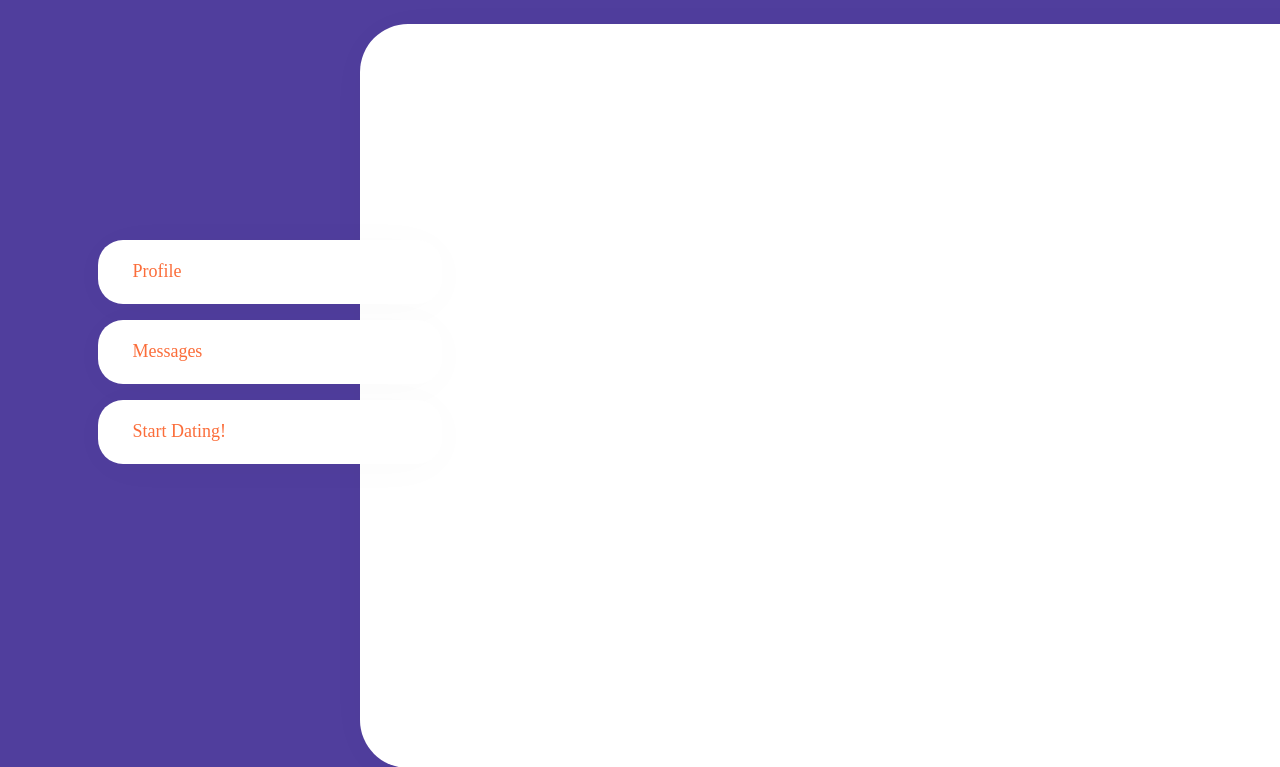
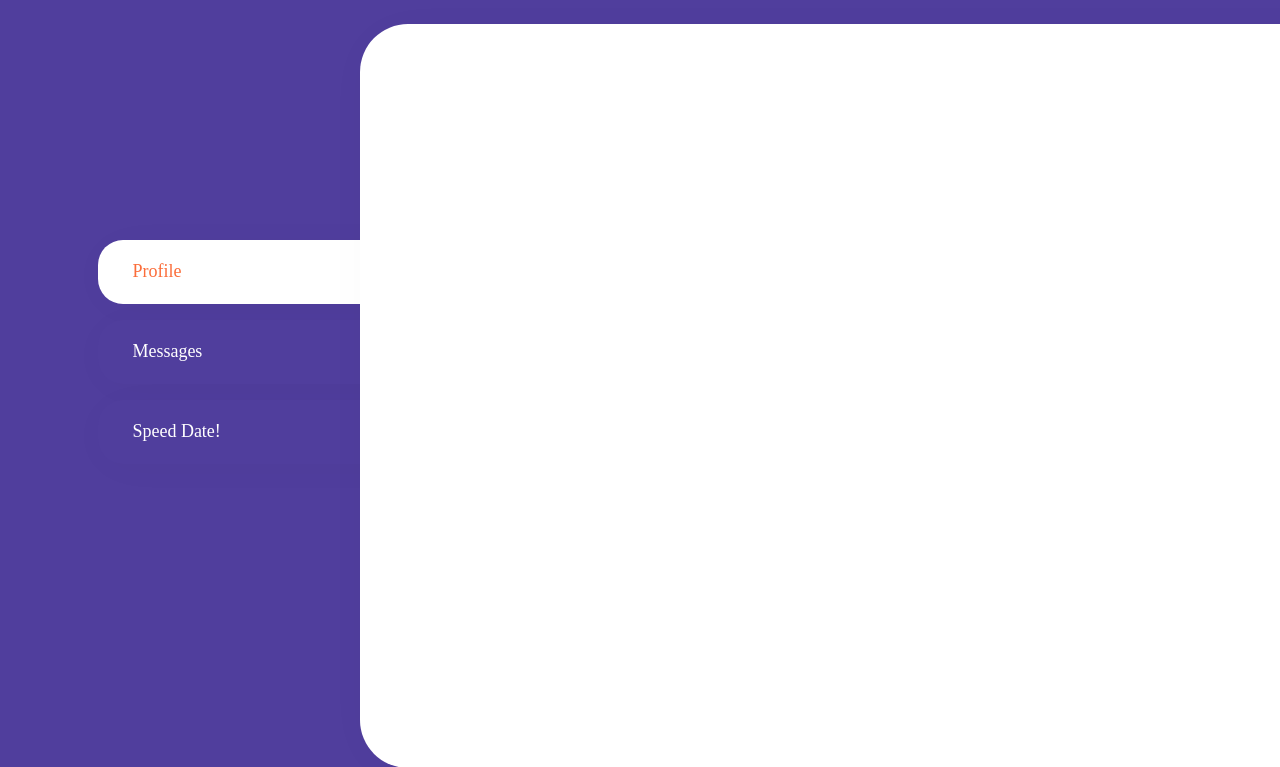
Before and after one commit to neeltron/Woogle, a Flask app: page / in a window 1280 px wide. Shown: the top 767 px of the page. Run offline with Flask 2, Linux system fonts and the light colour scheme.

Commit message:
menu finalized

```diff
--- a/templates/index.html
+++ b/templates/index.html
@@ -30,7 +30,7 @@
         height: 8%;
         left: 98px;
         top: 40%;
-        background: #FFFFFF;
+        background: #503E9D;
         box-shadow: 0px 4px 48px rgba(0, 0, 0, 0.02);
         border-radius: 25px;
       }
@@ -40,7 +40,7 @@
         height: 8%;
         left: 98px;
         top: 50%;
-        background: #FFFFFF;
+        background: #503E9D;
         box-shadow: 0px 4px 48px rgba(0, 0, 0, 0.02);
         border-radius: 25px;
       }
@@ -64,7 +64,7 @@
         font-size: 18px;
         line-height: 27px;
         display: flex;
-        color: #FB6D3A;
+        color: #FFFFFF;
       }
       #menutexthighlight3 {
         position: absolute;
@@ -80,17 +80,17 @@
     </style>
   </head>
   <body bgcolor = "#503E9D">
-    <div id = "main">
-
-    </div>
     <div id = "menuicon1">
       <p id = "menutexthighlight">Profile</p>
     </div>
     <div id = "menuicon2">
-      <p id = "menutexthighlight">Messages</p>
+      <p id = "menutexthighlight2">Messages</p>
     </div>
     <div id = "menuicon3">
-      <p id = "menutexthighlight">Start Dating!</p>
+      <p id = "menutexthighlight2">Speed Date!</p>
+    </div>
+    <div id = "main">
+
     </div>
   </body>
 </html>
```
